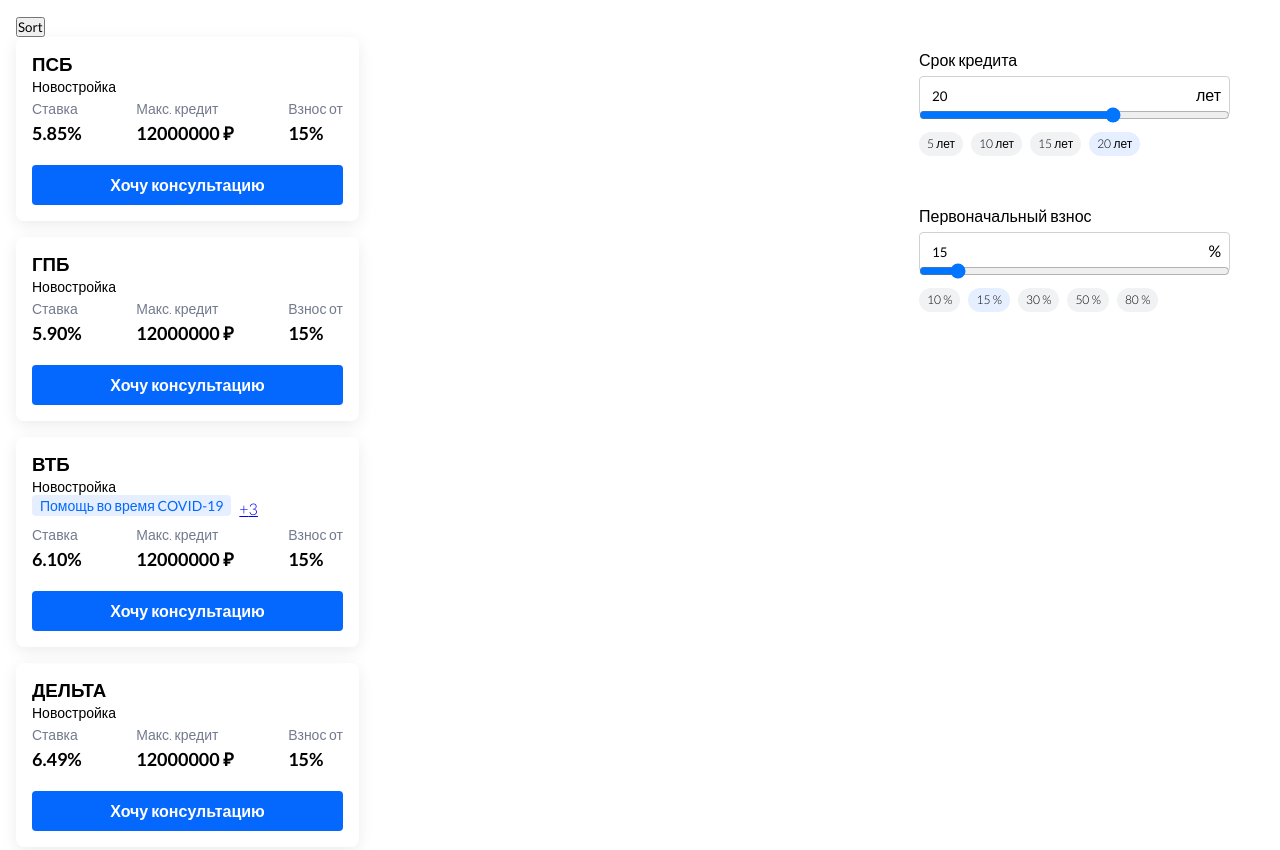
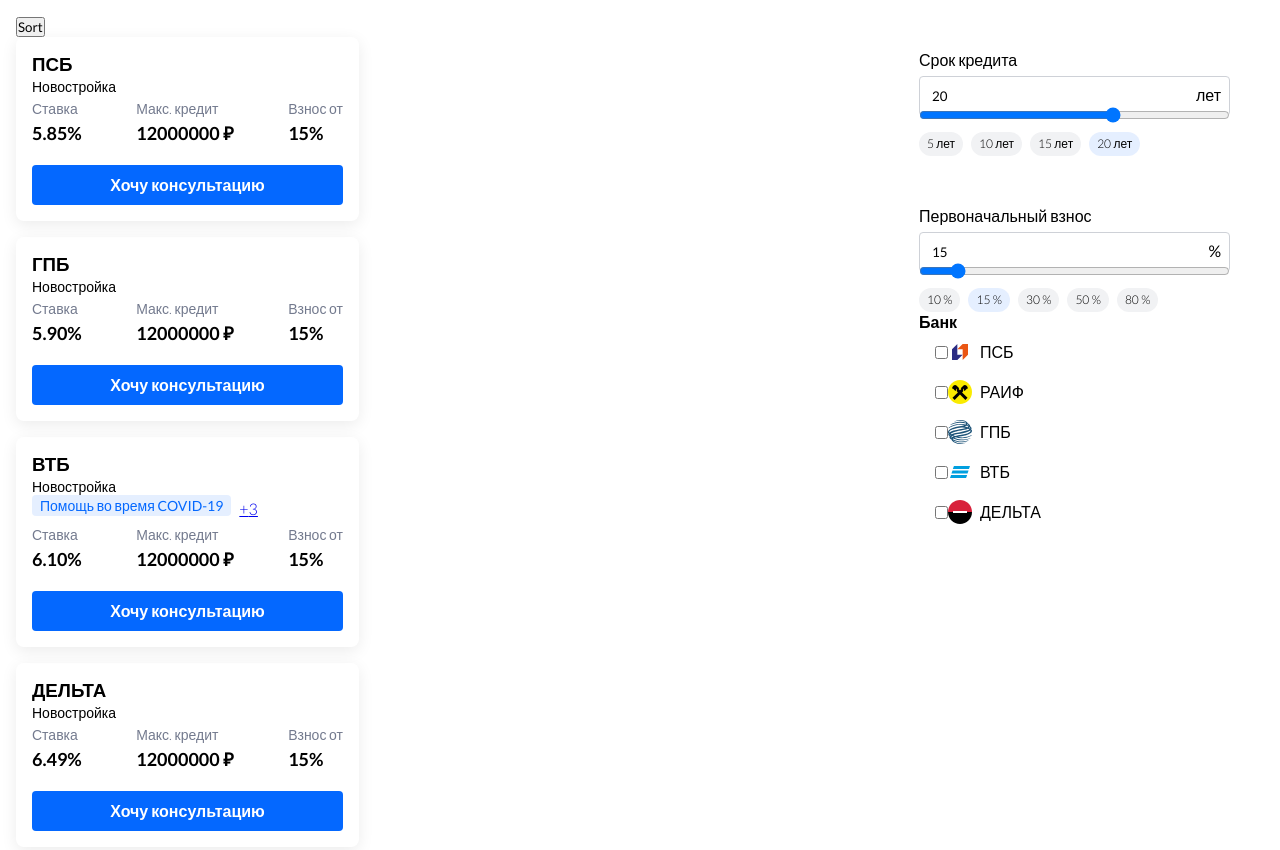
Before and after one commit to JetAMC/react-bank, a React app: page /AllOffers in a window 1280 px wide. Shown: the top 850 px of the page. Built offline with nearby package versions, Linux system fonts and the light colour scheme.

Commit message:
added corrections

```diff
--- /dev/null
+++ b/src/BankFilterData.json
@@ -0,0 +1,7 @@
+{
+    "bank-vtb": {"name": "bank-vtb", "icon": "VTB"},
+    "bank-gpb": {"name": "bank-gpb", "icon": "Gazprom"},
+    "bank-delta": {"name": "bank-delta", "icon": "Delta"},
+    "bank-psb": {"name": "bank-psb", "icon": "PSB"},
+    "bank-raif": {"name": "bank-raif", "icon": "Raiffaizen"}
+}
--- a/src/components/AllOffers.js
+++ b/src/components/AllOffers.js
@@ -5,6 +5,7 @@
 import RangeInput from './RangeInput'
 import RangeCredit from '../RangeCredit.json'
 import RangePayment from '../RangePayment.json'
+import BankCheckbox from './BankCheckbox'
 
 
 const comparators = {
@@ -23,17 +24,23 @@
     const [credit, setCredit] = useState(RangeCredit.defaultValue)
     const [payment, setPayment] = useState(RangePayment.defaultValue);
 
+    const banksArr = sortedArr.map(bank => bank.bankId);
+
+    const [bank, setBank] = useState(banksArr);
+    console.log(bank);
+
     return(
         <div className="main-page">
             <div className="all-offers">
                 <SortOffers sort={sort} rateSort={setSort} />
-                {sortedArr.filter(o => o.minInitialPayment * 100 <= payment).map(offer => {
+                {sortedArr.filter(o => o.minInitialPayment * 100 <= payment && bank.includes(o.bankId)).map(offer => {
                     return <SingleOffer offer={offer} open={props.open} />
                 })}
             </div>
             <div>
                 <RangeInput data={RangeCredit} value={credit} onChange={setCredit} />
                 <RangeInput data={RangePayment} value={payment} onChange={setPayment} />
+                <BankCheckbox data={banksArr} onClick={setBank} />
             </div>
         </div>
     )
--- /dev/null
+++ b/src/components/BankCheckbox.js
@@ -0,0 +1,38 @@
+import React from 'react';
+import BankFilterData from '../BankFilterData.json';
+import { ReactComponent as VTB } from '../img/VTB.svg';
+import { ReactComponent as Gazprom } from '../img/Gazprom.svg';
+import { ReactComponent as Delta } from '../img/Delta.svg';
+import { ReactComponent as PSB } from '../img/PSB.svg';
+import { ReactComponent as Raiffaizen } from '../img/Raiffaizen.svg';
+import BankNames from '../BankNames.json';
+
+const bankIcon = {
+    "VTB": VTB,
+    "Gazprom": Gazprom,
+    "Delta": Delta,
+    "PSB": PSB,
+    "Raiffaizen": Raiffaizen
+}
+
+function BankFilter({data, onClick}) {
+    const showBank = e => onClick(e.target.value);
+    return (
+        <div className="bank-filter">
+            <h4>Банк</h4>
+            <div className="bank-names">
+                {data.filter((item, index) => data.indexOf(item) === index).map(bank => {
+                    const test = BankFilterData[bank];
+                    const Icon = bankIcon[test.icon];
+                    return <label className="bank-single">
+                        <input className="bank-name-checkbox" type="checkbox" value={BankFilterData[bank].name} onClick={showBank} />
+                        <Icon />
+                        <span className="bank-single-name">{BankNames[BankFilterData[bank].name]}</span>
+                    </label>
+                })}
+            </div>
+        </div>
+    )
+}
+
+export default BankFilter
--- a/src/components/RangeInput.js
+++ b/src/components/RangeInput.js
@@ -1,5 +1,5 @@
 import React from 'react'
-import cn from "classnames"
+import cn from 'classnames'
 
 function RangeInput({ data, value, onChange }) {
     const showValue = e => onChange(e.target.value);
@@ -24,8 +24,8 @@
                             <span>{option} {data.type}</span>
                             <input type="radio" value={option} name={data.radioName} checked={checked} onChange={showValue} />
                         </label>
-                    )
-                }
+                        )
+                    }
                 )}
             </div>
         </div>
--- a/src/index.css
+++ b/src/index.css
@@ -23,6 +23,7 @@
   flex-direction: column;
   box-shadow: 0px 4px 16px rgba(0, 0, 0, 0.08);
   border-radius: 8px;
+  max-width: 343px;
   width: 100%;
   margin-bottom: 16px;
   padding: 16px;
@@ -226,7 +227,6 @@
   padding: 0 12px;
   position: relative;
   top: -9px;
-  background: transparent;
   overflow: hidden;
   background: transparent;
 }
@@ -262,3 +262,35 @@
   height: 0;
   width: 0;
 }
+
+.bank-filter {
+  max-width: 320px;
+  width: 100%;
+}
+
+.bank-names {
+  display: flex;
+  flex-direction: column;
+}
+
+.bank-single {
+  padding: 8px 16px;
+  border-radius: 40px;
+  display: flex;
+  align-items: center;
+  cursor: pointer;
+}
+
+.bank-single-checked {
+  background: #EEEEEE;
+}
+
+.bank-name-checkbox {
+  /* -webkit-appearance: none;
+  -moz-appearance: none;
+  appearance: none; */
+}
+
+.bank-single-name {
+  margin-left: 8px;
+}
```
Also changed, not shown: src/FeatureNames.json (+6 -1 lines), src/img/Delta.svg (added), src/img/Gazprom.svg (added), src/img/PSB.svg (added), src/img/Raiffaizen.svg (added), src/img/VTB.svg (added).
